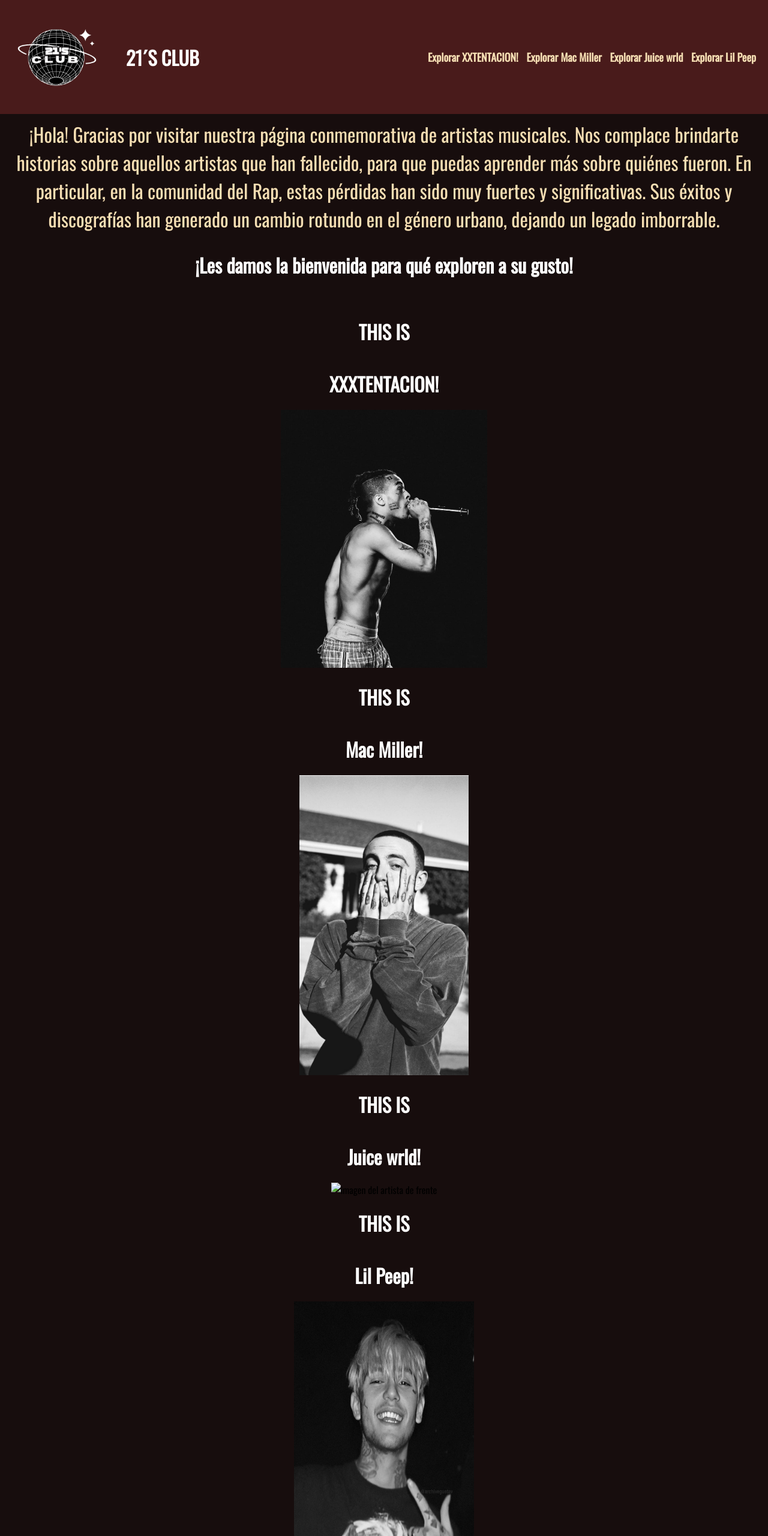
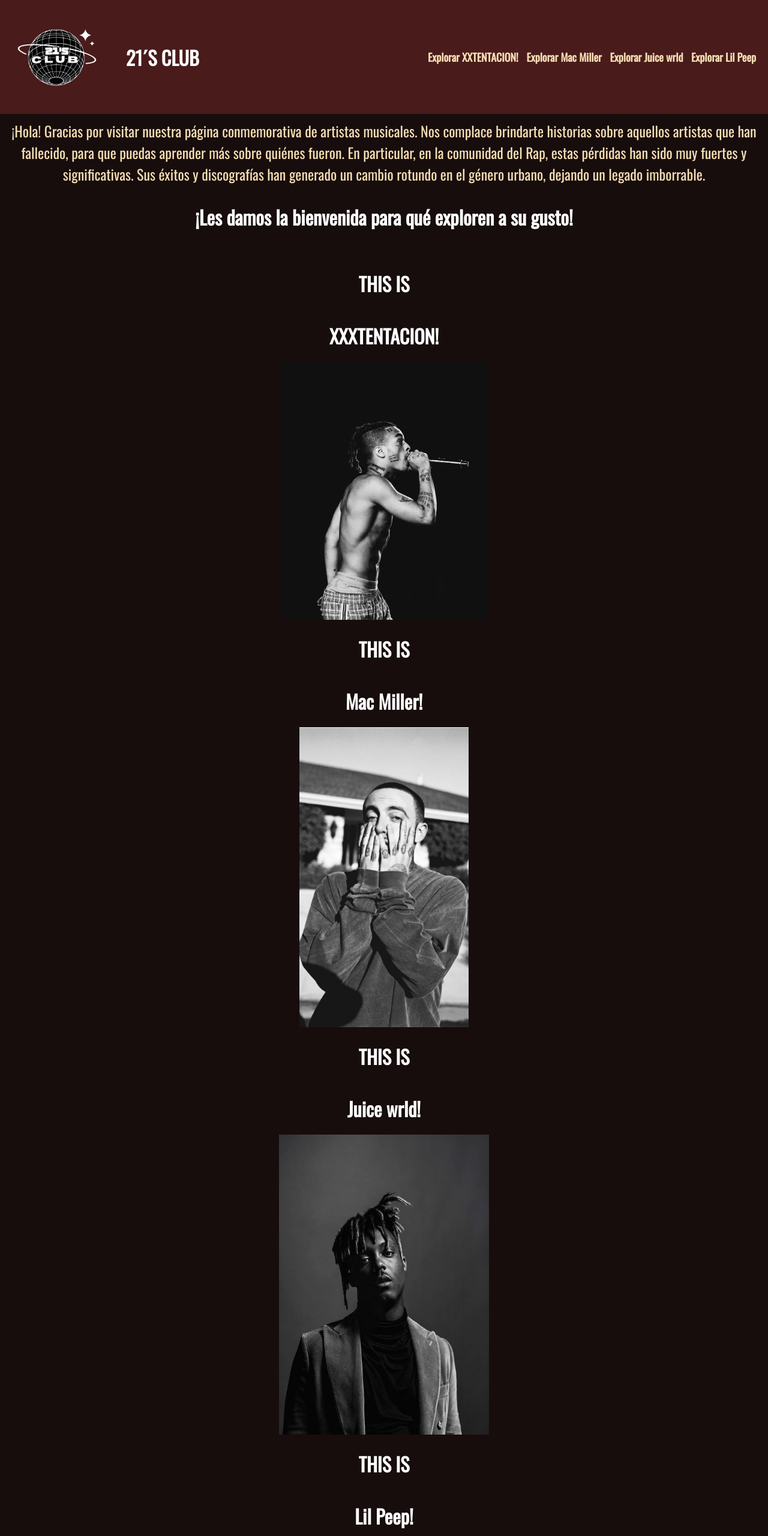
Before and after one commit to gitThiagoChans/PreEntrega2Chans, a plain HTML site: page index.html in a window 1280 px wide. Shown: the top 2560 px of the page at 60% size. Drawn offline with nearby package versions, Linux system fonts and the light colour scheme.

Commit message:
logo y seccionx

```diff
--- a/css/style.css
+++ b/css/style.css
@@ -56,6 +56,7 @@
 }
 
 
+
 h2{
   text-align:center;
   color:white;
@@ -67,16 +68,13 @@
 p{
   padding: 10px;
   color:wheat;
-  font-size: xx-large;
+  font-size: x-large;
   text-align: center;
 }
 
-@media (min-width: 400px) and (max-width:900px ){
-}
-
-
 .imagen{
   text-align: center;
+  object-fit: cover;
 }
 
   footer{
--- a/css/styles1.css
+++ b/css/styles1.css
@@ -8,6 +8,7 @@
  background-color:#090721;
  font-family:Oswald;
  }
+
 
  .navbar-brand{
   font-size: xx-large;
--- a/index.html
+++ b/index.html
@@ -27,8 +27,8 @@
             </p>
             <h2>
             ¡Les damos la bienvenida para qué exploren a su gusto!
-            </h2>
-            <br>
+             </h2>
+             <br>
         </article>
     </section>
     <section class="imagen">
@@ -50,7 +50,7 @@
         <article>
             <h2>THIS IS</h2>
             <h2>Juice wrld!</h2>
-            <img  src="images/a33ce12d2986a4465d12bdb162f6b94e.jpg" height="500px" width="350px" alt="imagen del artista de frente ">
+            <img  src="./images/gif.jpg" height="500px" width="350px" alt="imagen del artista de frente ">
         </article>
         <section class="imagen">
             <article>
```
Also changed, not shown: pages/seccionX.html (+2 -0 lines).
